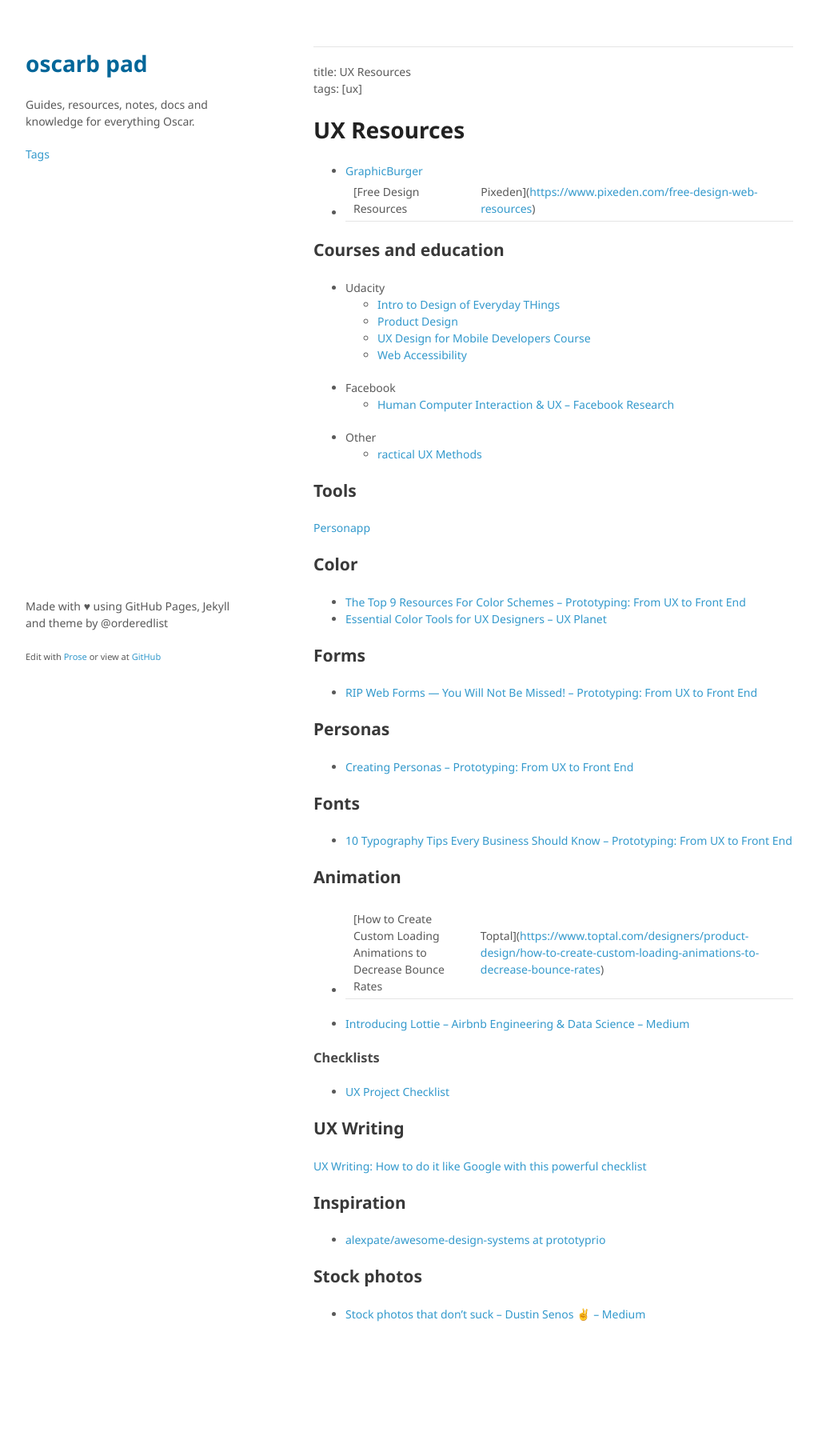
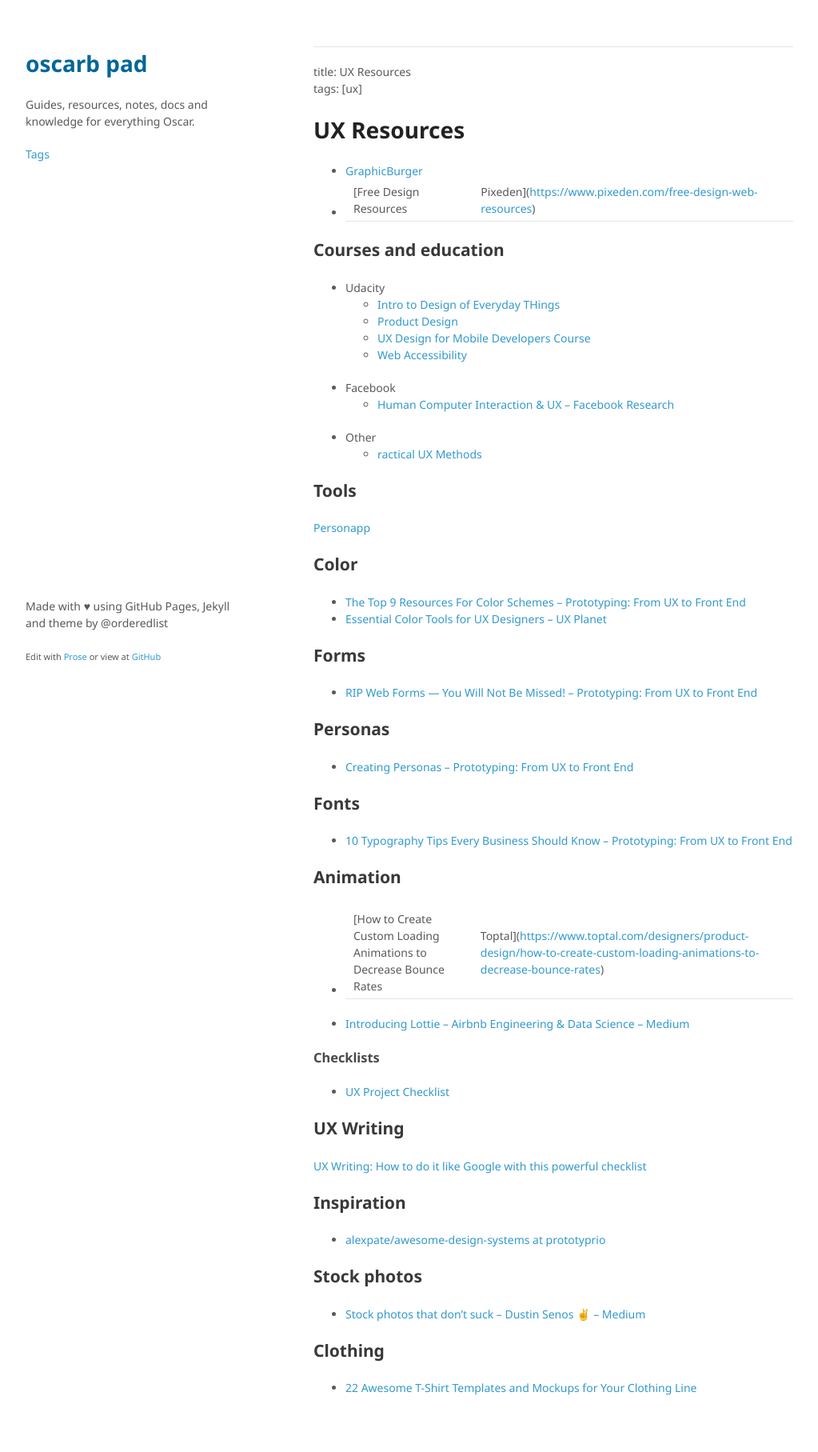
Before and after one commit to oscarb/pad, a Jekyll site: the page built from _docs/ux-resources.md, in a window 1280 px wide. Shown: the whole page at 80% size, without its empty margins (128-1151 px from the left). Built offline with Jekyll 4.4.1, drawn with Linux system fonts in a browser that asks for light colours; some web fonts are replaced; before the commit the page ends 1723 px from its top, so only the background shows below that.

Commit message:
Update ux-resources.md

```diff
--- a/_docs/ux-resources.md
+++ b/_docs/ux-resources.md
@@ -61,3 +61,7 @@ tags: [ux]
 ## Stock photos
 
 * [Stock photos that don’t suck – Dustin Senos ✌️ – Medium](https://medium.com/@dustin/stock-photos-that-dont-suck-62ae4bcbe01b)
+
+## Clothing
+
+* [22 Awesome T-Shirt Templates and Mockups for Your Clothing Line](https://www.shopify.co.uk/blog/19495812-22-awesome-t-shirt-templates-and-mockups-for-your-clothing-line)
```
